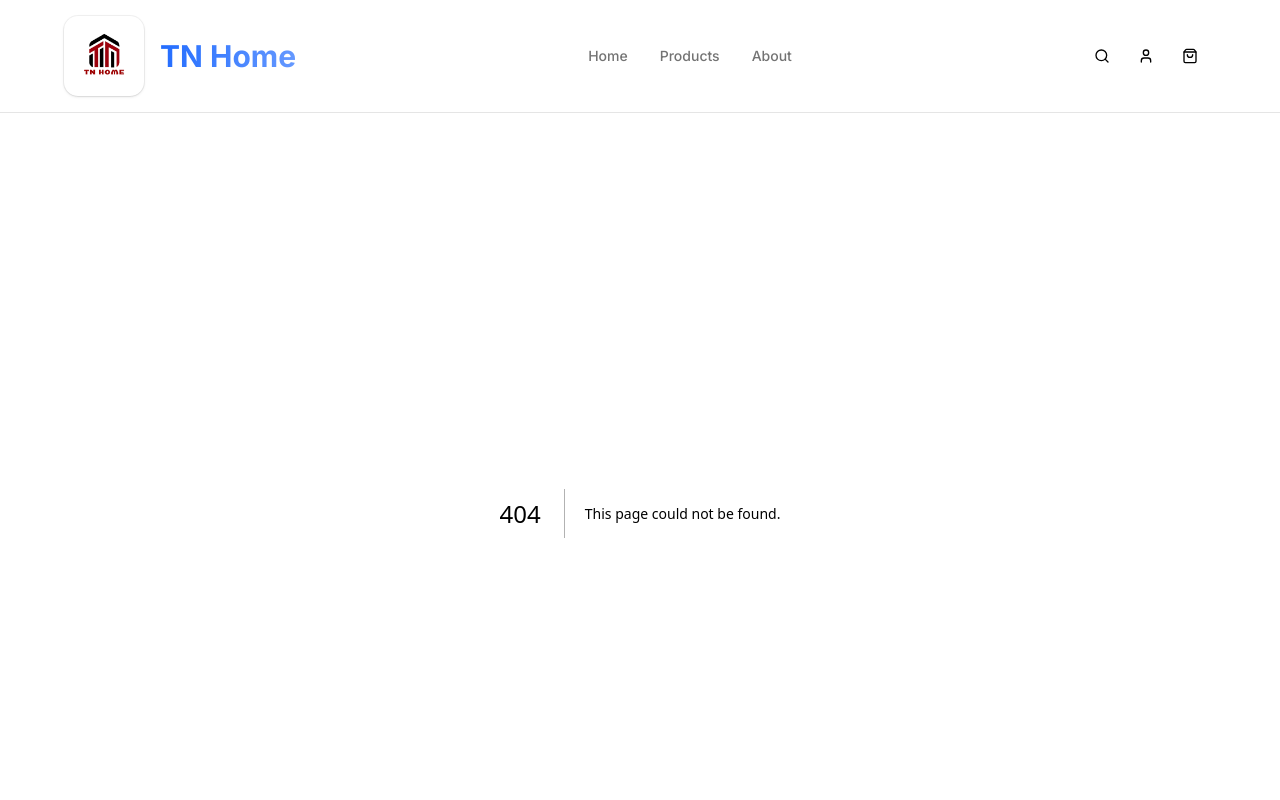
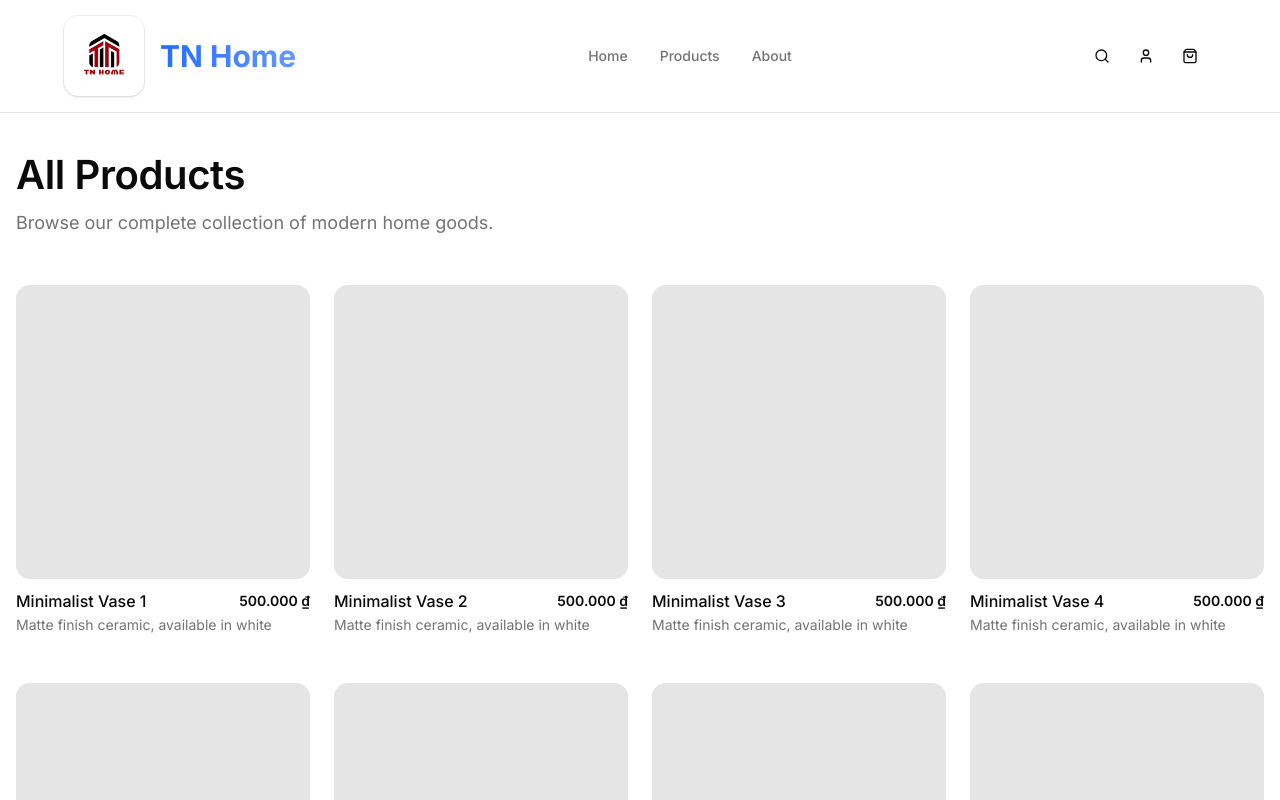
Before and after one commit to thienchi2109/tnhome, a Next.js app: page /products in a window 1280 px wide. Before the commit this address had no page. Shown: the top 800 px of the page. Built offline with nearby package versions, Linux system fonts and the light colour scheme.

Commit message:
feat: complete Day 2 Storefront UI with product cards and functional navigation

```diff
--- /dev/null
+++ b/app/(store)/collections/[slug]/page.tsx
@@ -0,0 +1,25 @@
+import { ProductGrid } from "@/components/product/product-grid";
+import { SectionHeader } from "@/components/store/section-header";
+import { Button } from "@/components/ui/button";
+import Link from "next/link";
+import { ArrowLeft } from "lucide-react";
+
+export default function CollectionPage({ params }: { params: { slug: string } }) {
+    const title = params.slug.charAt(0).toUpperCase() + params.slug.slice(1) + " Collection";
+
+    return (
+        <div className="container mx-auto px-4 py-8">
+            <Link href="/" className="inline-flex items-center text-sm text-muted-foreground hover:text-foreground transition-colors mb-6">
+                <ArrowLeft className="w-4 h-4 mr-1" /> Back to Home
+            </Link>
+
+            <SectionHeader
+                title={title}
+                subtitle={`Curated selection for your ${params.slug}.`}
+            />
+            <div className="mt-8">
+                <ProductGrid />
+            </div>
+        </div>
+    );
+}
--- /dev/null
+++ b/app/(store)/products/page.tsx
@@ -0,0 +1,16 @@
+import { ProductGrid } from "@/components/product/product-grid";
+import { SectionHeader } from "@/components/store/section-header";
+
+export default function ProductsPage() {
+    return (
+        <div className="container mx-auto px-4 py-8">
+            <SectionHeader
+                title="All Products"
+                subtitle="Browse our complete collection of modern home goods."
+            />
+            <div className="mt-8">
+                <ProductGrid />
+            </div>
+        </div>
+    );
+}
--- /dev/null
+++ b/components/product/product-card.tsx
@@ -0,0 +1,53 @@
+"use client";
+
+import { Button } from "@/components/ui/button";
+import { formatPrice } from "@/lib/utils";
+import Link from "next/link";
+import { cn } from "@/lib/utils";
+
+interface ProductCardProps {
+    id: string;
+    name: string;
+    price: number;
+    description: string;
+    image: string;
+    index: number;
+}
+
+export function ProductCard({ id, name, price, description, image, index }: ProductCardProps) {
+    return (
+        <Link href={`/product/${id}`} className="group flex flex-col gap-3">
+            <div className="aspect-square relative overflow-hidden rounded-xl bg-muted/50">
+                {/* Image Placeholder or Real Image Component would go here.
+                    Using a simple div with background for now to match strict plan "images w/ blur"
+                    but sticking to the skeleton style seen in Grid unless I add Image component.
+                */}
+                <div className="absolute inset-0 bg-neutral-200 dark:bg-neutral-800" />
+
+                {/* Interaction Overlay */}
+                <div className="absolute inset-0 bg-black/5 opacity-0 group-hover:opacity-100 transition-opacity duration-300" />
+
+                {/* Quick Add Button - Desktop */}
+                <div className="absolute bottom-4 left-4 right-4 translate-y-full opacity-0 group-hover:translate-y-0 group-hover:opacity-100 transition-all duration-300 hidden md:block">
+                    <Button className="w-full rounded-full shadow-lg" size="sm" onClick={(e) => {
+                        e.preventDefault(); // Prevent navigation when clicking quick add
+                        // Add to cart logic
+                    }}>
+                        Quick Add
+                    </Button>
+                </div>
+            </div>
+            <div className="flex flex-col gap-1">
+                <div className="flex justify-between items-start">
+                    <h3 className="text-base font-medium leading-tight group-hover:text-primary transition-colors">
+                        {name}
+                    </h3>
+                    <span className="text-sm font-semibold">{formatPrice(price)}</span>
+                </div>
+                <p className="text-sm text-muted-foreground line-clamp-1">
+                    {description}
+                </p>
+            </div>
+        </Link>
+    );
+}
--- a/components/product/product-grid.tsx
+++ b/components/product/product-grid.tsx
@@ -1,35 +1,19 @@
-import { cn } from "@/lib/utils";
-import Link from "next/link";
-import { Button } from "@/components/ui/button";
+import { ProductCard } from "./product-card";
 
 // Skeleton for Day 2 - Will be populated with real data later
 export function ProductGrid() {
     return (
         <div className="grid grid-cols-2 md:grid-cols-3 lg:grid-cols-4 gap-x-4 gap-y-8 md:gap-x-6 md:gap-y-12">
-            {/* Product Card Placeholder 1 */}
-            {[1, 2, 3, 4].map((i) => (
-                <div key={i} className="group flex flex-col gap-3">
-                    <div className="aspect-square relative overflow-hidden rounded-xl bg-muted/50">
-                        {/* Interaction Overlay */}
-                        <div className="absolute inset-0 bg-black/5 opacity-0 group-hover:opacity-100 transition-opacity duration-300" />
-
-                        {/* Quick Add Button - Desktop */}
-                        <div className="absolute bottom-4 left-4 right-4 translate-y-full opacity-0 group-hover:translate-y-0 group-hover:opacity-100 transition-all duration-300 hidden md:block">
-                            <Button className="w-full rounded-full shadow-lg" size="sm">Quick Add</Button>
-                        </div>
-                    </div>
-                    <div className="flex flex-col gap-1">
-                        <div className="flex justify-between items-start">
-                            <h3 className="text-base font-medium leading-tight group-hover:text-primary transition-colors">
-                                Minimalist Vase {i}
-                            </h3>
-                            <span className="text-sm font-semibold">500.000₫</span>
-                        </div>
-                        <p className="text-sm text-muted-foreground line-clamp-1">
-                            Matte finish ceramic, available in white
-                        </p>
-                    </div>
-                </div>
+            {[1, 2, 3, 4, 5, 6, 7, 8].map((i) => (
+                <ProductCard
+                    key={i}
+                    id={i.toString()}
+                    index={i}
+                    name={`Minimalist Vase ${i}`}
+                    price={500000}
+                    description="Matte finish ceramic, available in white"
+                    image=""
+                />
             ))}
         </div>
     );
```
